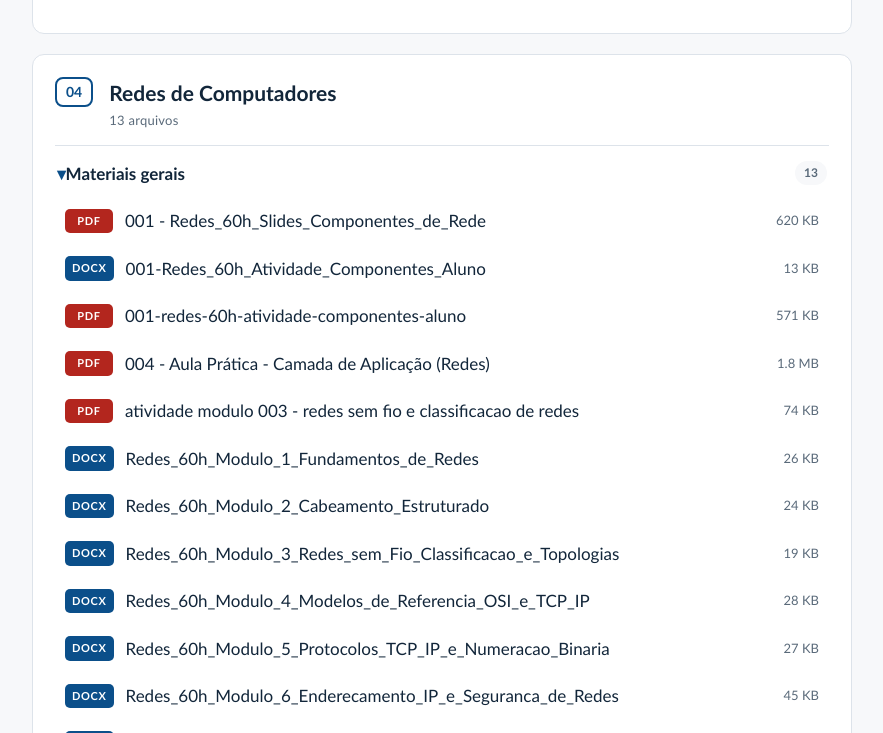
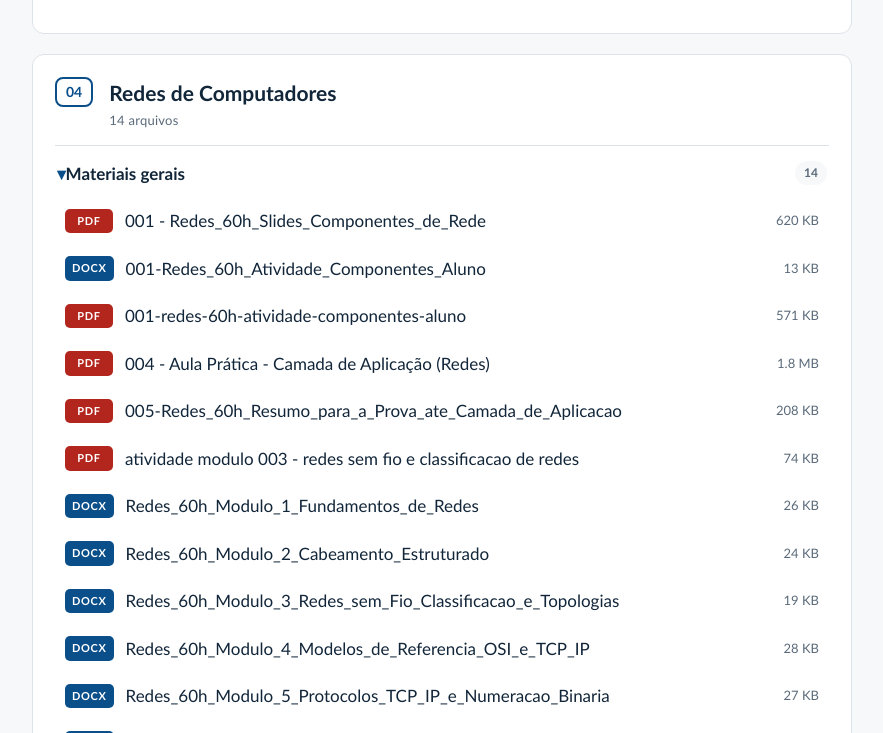
Before and after one commit to euericsoncosta/mteriais-de-aula, a plain HTML site: page index.html in a window 1280 px wide. Shown: the part 1762-2495 px from the top of the page, without its empty margins (198-1081 px from the left). Drawn offline with Linux system fonts and the light colour scheme.

Commit message:
material redes revisao

```diff
--- a/_nomes.json
+++ b/_nomes.json
@@ -37,5 +37,6 @@
   "disciplinas\\redes-de-computadores\\004-aula-pratica-camada-de-aplicacao-redes.pdf": "004 - Aula Prática - Camada de Aplicação (Redes)",
   "disciplinas\\logica-de-programacao\\01-exemplos-if-else-python.pdf": "01_exemplos_if_else_python",
   "disciplinas\\logica-de-programacao\\001-laboratorio-if-else-python.pdf": "001 - laboratorio_if_else_python",
-  "disciplinas\\banco-de-dados\\guia-revisao-bancodedados-2.pdf": "Guia_Revisao_BancoDeDados"
+  "disciplinas\\banco-de-dados\\guia-revisao-bancodedados-2.pdf": "Guia_Revisao_BancoDeDados",
+  "disciplinas\\redes-de-computadores\\005-redes-60h-resumo-para-a-prova-ate-camada-de-aplicacao.pdf": "005-Redes_60h_Resumo_para_a_Prova_ate_Camada_de_Aplicacao"
 }
--- a/index.html
+++ b/index.html
@@ -97,7 +97,7 @@
 <main class="wrap">
   <div class="barra">
     <input id="busca" type="search" placeholder="Buscar por disciplina, modulo ou arquivo" aria-label="Buscar material">
-    <p class="resumo">4 disciplinas &middot; 33 arquivos</p>
+    <p class="resumo">4 disciplinas &middot; 34 arquivos</p>
   </div>
 
       <section class="disciplina" data-busca="banco de dados ">
@@ -139,14 +139,14 @@
               </a>
             </li>
             <li data-busca="guia_revisao_bancodedados materiais gerais banco de dados">
-              <a href="disciplinas\banco-de-dados\guia-revisao-bancodedados.pdf">
+              <a href="disciplinas\banco-de-dados\guia-revisao-bancodedados-2.pdf">
                 <span class="tipo tipo-pdf">pdf</span>
                 <span class="nome">Guia_Revisao_BancoDeDados</span>
                 <span class="tamanho">18 KB</span>
               </a>
             </li>
             <li data-busca="guia_revisao_bancodedados materiais gerais banco de dados">
-              <a href="disciplinas\banco-de-dados\guia-revisao-bancodedados-2.pdf">
+              <a href="disciplinas\banco-de-dados\guia-revisao-bancodedados.pdf">
                 <span class="tipo tipo-pdf">pdf</span>
                 <span class="nome">Guia_Revisao_BancoDeDados</span>
                 <span class="tamanho">18 KB</span>
@@ -305,7 +305,7 @@
           <span class="ordem">04</span>
           <div>
             <h2>Redes de Computadores</h2>
-            <p class="meta">13 arquivos</p>
+            <p class="meta">14 arquivos</p>
 
           </div>
         </header>
@@ -313,7 +313,7 @@
         <details class="modulo" open>
           <summary>
             <span class="modulo-nome">Materiais gerais</span>
-            <span class="contagem">13</span>
+            <span class="contagem">14</span>
           </summary>
           <ul class="arquivos">
 
@@ -343,6 +343,13 @@
                 <span class="tipo tipo-pdf">pdf</span>
                 <span class="nome">004 - Aula Prática - Camada de Aplicação (Redes)</span>
                 <span class="tamanho">1.8 MB</span>
+              </a>
+            </li>
+            <li data-busca="005-redes_60h_resumo_para_a_prova_ate_camada_de_aplicacao materiais gerais redes de computadores">
+              <a href="disciplinas\redes-de-computadores\005-redes-60h-resumo-para-a-prova-ate-camada-de-aplicacao.pdf">
+                <span class="tipo tipo-pdf">pdf</span>
+                <span class="nome">005-Redes_60h_Resumo_para_a_Prova_ate_Camada_de_Aplicacao</span>
+                <span class="tamanho">208 KB</span>
               </a>
             </li>
             <li data-busca="atividade modulo 003 - redes sem fio e classificacao de redes materiais gerais redes de computadores">
```
Also changed, not shown: 1 other file.
